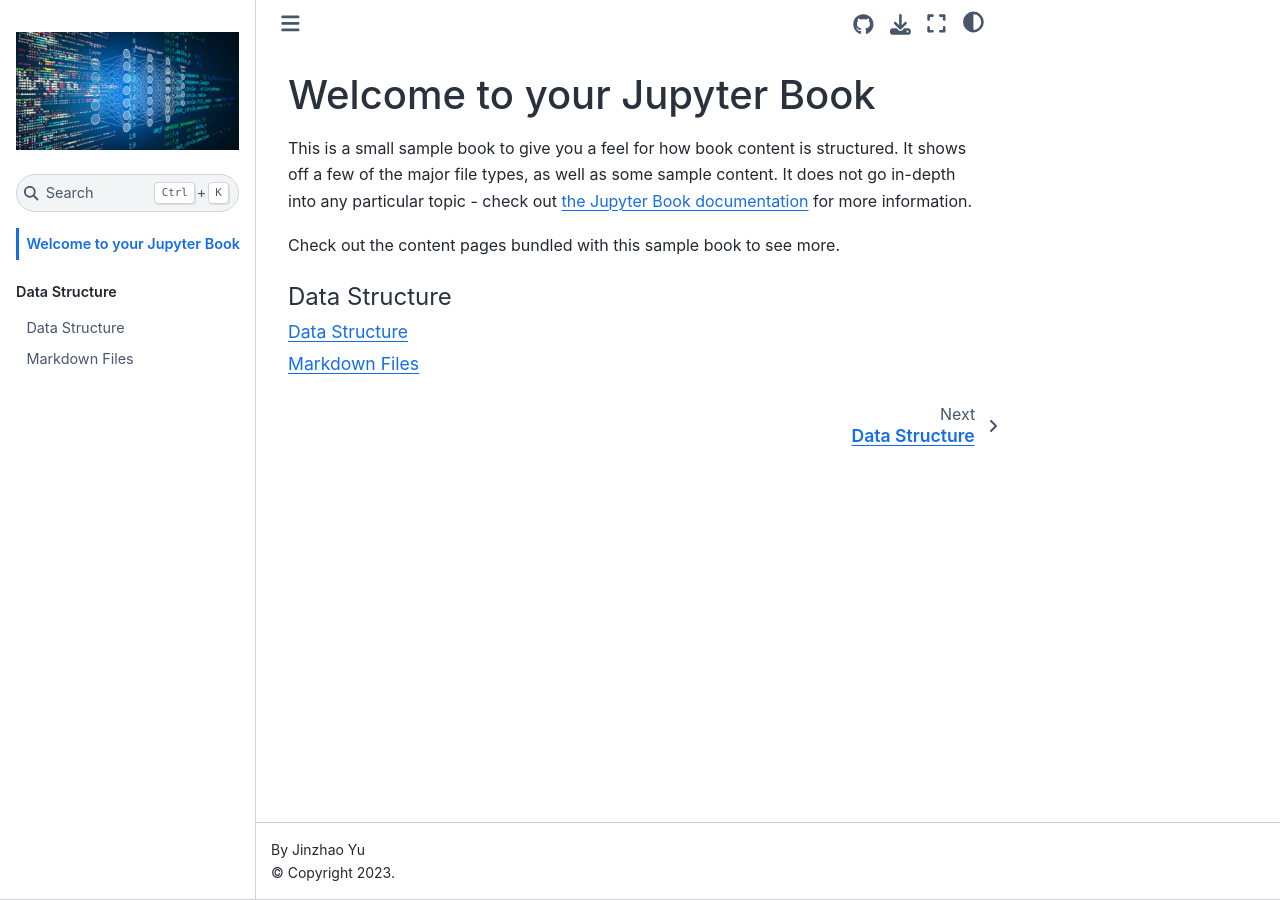
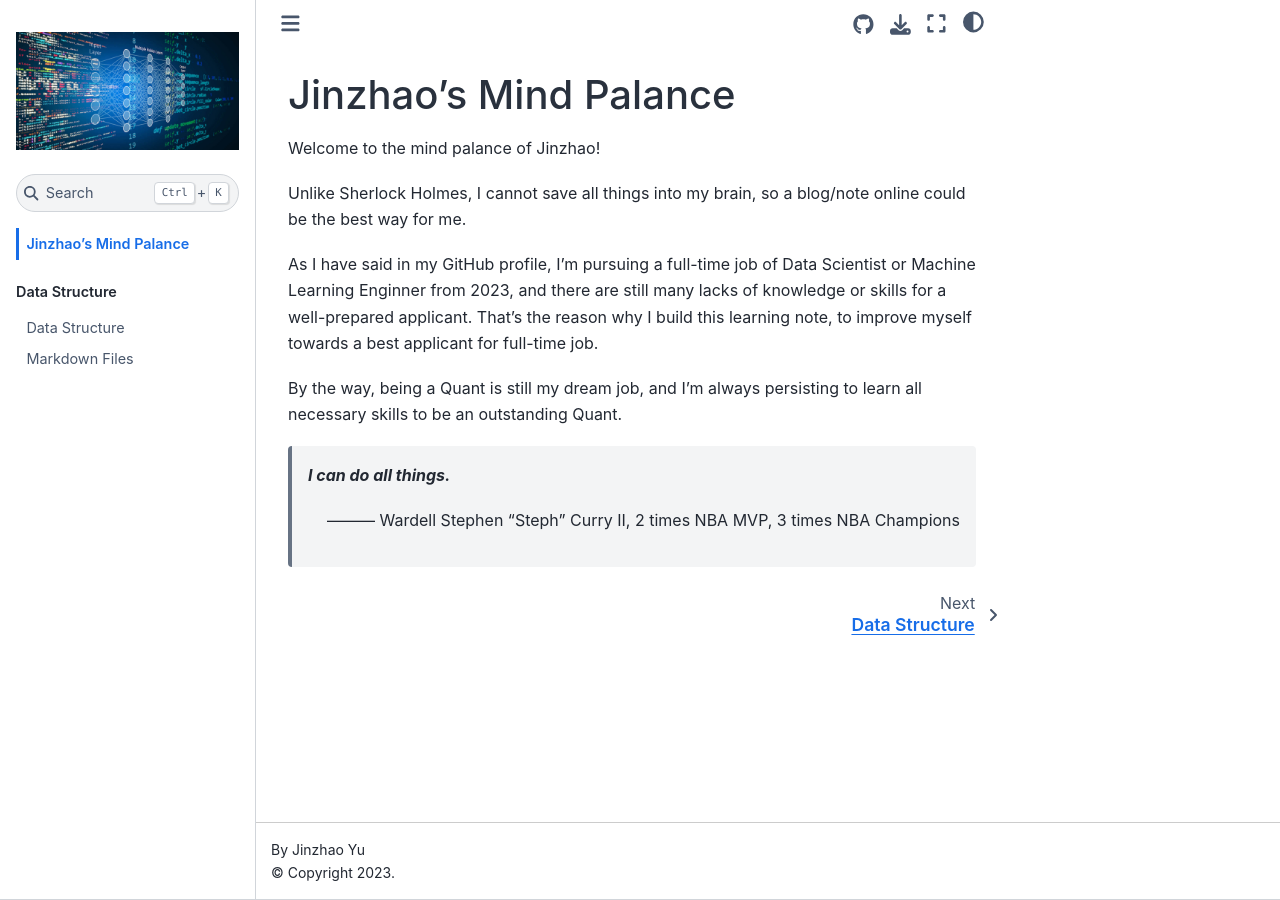
Before and after one commit to Jinzhao-Yu/Learning-Notes, a Jupyter Book: the page built from book/intro.md, in a window 1280 px wide. Built offline with Jupyter Book 1.0.4 settings and Sphinx 7.4.7 and the Sphinx Book theme 1.1.4, drawn with Linux system fonts in a browser that asks for light colours.

Commit message:
Update intro.md

````diff
--- a/book/intro.md
+++ b/book/intro.md
@@ -1,11 +1,11 @@
-# Welcome to your Jupyter Book
+# Jinzhao's Mind Palance
 
-This is a small sample book to give you a feel for how book content is
-structured.
-It shows off a few of the major file types, as well as some sample content.
-It does not go in-depth into any particular topic - check out [the Jupyter Book documentation](https://jupyterbook.org) for more information.
+Welcome to the mind palance of Jinzhao!
 
-Check out the content pages bundled with this sample book to see more.
+Unlike Sherlock Holmes, I cannot save all things into my brain, so a blog/note online could be the best way for me.
 
-```{tableofcontents}
-```
+As I have said in my GitHub profile, I'm pursuing a full-time job of Data Scientist or Machine Learning Enginner from 2023, and there are still many lacks of knowledge or skills for a well-prepared applicant. That's the reason why I build this learning note, to improve myself towards a best applicant for full-time job.
+
+By the way, being a Quant is still my dream job, and I'm always persisting to learn all necessary skills to be an outstanding Quant.
+
+> ***I can do all things.*** <p align="right">——— Wardell Stephen "Steph" Curry II, 2 times NBA MVP, 3 times NBA Champions</p>
````
